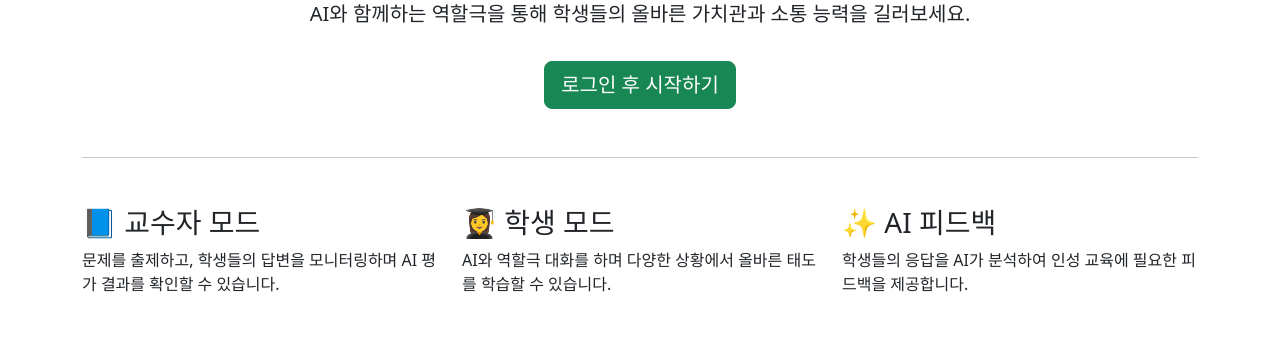
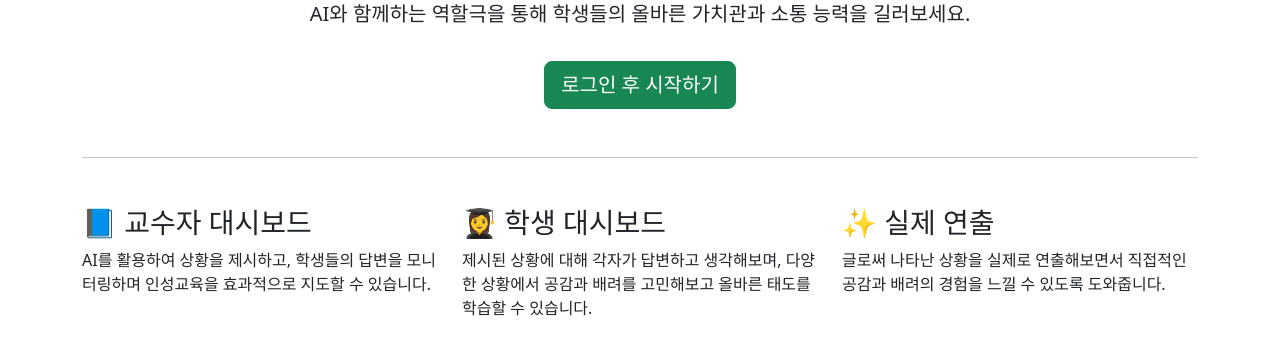
Before and after one commit to KyungMinseo1/Empathy-Project-with-AI, a Flask app: page / in a window 1280 px wide. Shown: the part 137-492 px from the top of the page. Run offline with Flask 3, Linux system fonts and the light colour scheme; some libraries are stand-ins or nearby versions.

Commit message:
Fix home 설명

```diff
--- a/templates/home.html
+++ b/templates/home.html
@@ -18,16 +18,16 @@
 
 <div class="row">
   <div class="col-md-4">
-    <h3>📘 교수자 모드</h3>
-    <p>문제를 출제하고, 학생들의 답변을 모니터링하며 AI 평가 결과를 확인할 수 있습니다.</p>
+    <h3>📘 교수자 대시보드</h3>
+    <p>AI를 활용하여 상황을 제시하고, 학생들의 답변을 모니터링하며 인성교육을 효과적으로 지도할 수 있습니다.</p>
   </div>
   <div class="col-md-4">
-    <h3>👩‍🎓 학생 모드</h3>
-    <p>AI와 역할극 대화를 하며 다양한 상황에서 올바른 태도를 학습할 수 있습니다.</p>
+    <h3>👩‍🎓 학생 대시보드</h3>
+    <p>제시된 상황에 대해 각자가 답변하고 생각해보며, 다양한 상황에서 공감과 배려를 고민해보고 올바른 태도를 학습할 수 있습니다.</p>
   </div>
   <div class="col-md-4">
-    <h3>✨ AI 피드백</h3>
-    <p>학생들의 응답을 AI가 분석하여 인성 교육에 필요한 피드백을 제공합니다.</p>
+    <h3>✨ 실제 연출</h3>
+    <p>글로써 나타난 상황을 실제로 연출해보면서 직접적인 공감과 배려의 경험을 느낄 수 있도록 도와줍니다.</p>
   </div>
 </div>
 {% endblock %}
```
